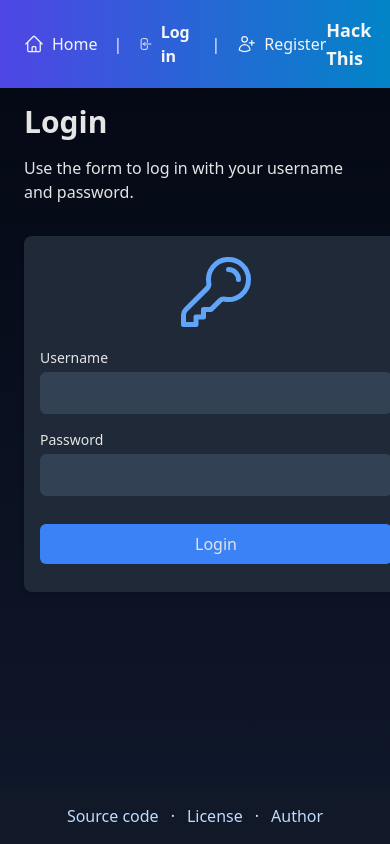
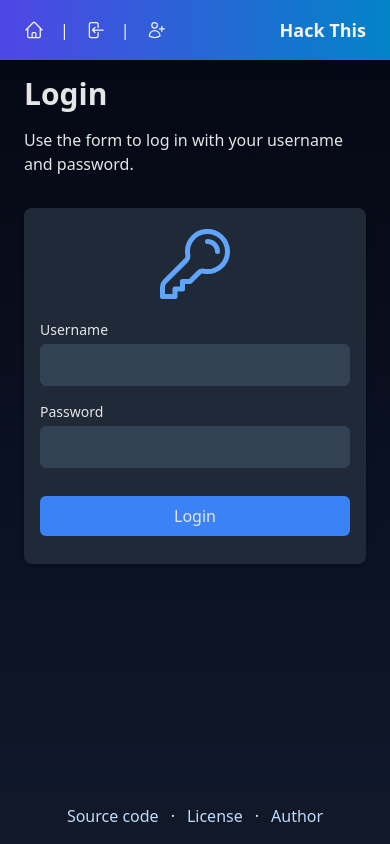
Before and after one commit to rikurauhala/hack-this, a React (Create React App) app in the folder web/: page /login in a window 390 px wide. Built offline with nearby package versions, Linux system fonts and the light colour scheme.

Commit message:
Make the UI more responsive

```diff
--- a/web/src/components/NavigationBar/NavigationBarLink.tsx
+++ b/web/src/components/NavigationBar/NavigationBarLink.tsx
@@ -33,7 +33,7 @@ const NavigationBarLink = ({ to, text, icon }: NavigationBarLinkProps): JSX.Elem
     return (
       <div className={styleLinkDisabled}>
         {icon}
-        <span className={styleLinkText}>{text}</span>
+        <span className={`${styleLinkText} hidden sm:flex`}>{text}</span>
       </div>
     );
   }
@@ -41,7 +41,7 @@ const NavigationBarLink = ({ to, text, icon }: NavigationBarLinkProps): JSX.Elem
   return (
     <Link className={styleLink} to={to}>
       {icon}
-      <span className={styleLinkText}>{text}</span>
+      <span className={`${styleLinkText} hidden sm:flex`}>{text}</span>
     </Link>
   );
 };
--- a/web/src/components/common/Form/Form.tsx
+++ b/web/src/components/common/Form/Form.tsx
@@ -1,7 +1,7 @@
 import { FormEvent, ReactNode } from 'react';
 import FormButton from './FormButton';
+import FormInput from './FormInput';
 import FormIcon from './FormIcon';
-import FormInput from './FormInput';
 
 interface FormProps {
   buttonText: string;
@@ -23,7 +23,8 @@ const Form = (props: FormProps): JSX.Element => {
     p-4
     rounded-lg
     shadow-md
-    w-96
+    sm:w-96
+    w-full
   `;
 
   return (
```
